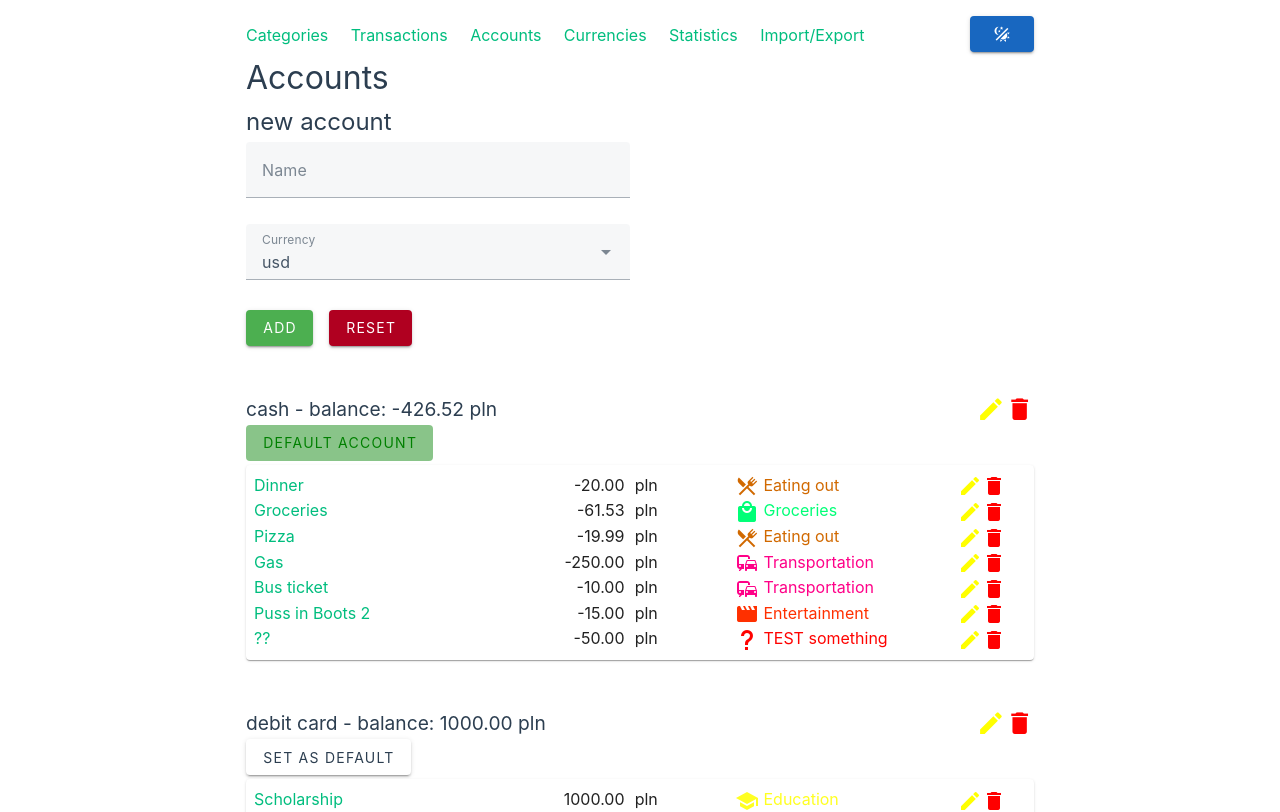
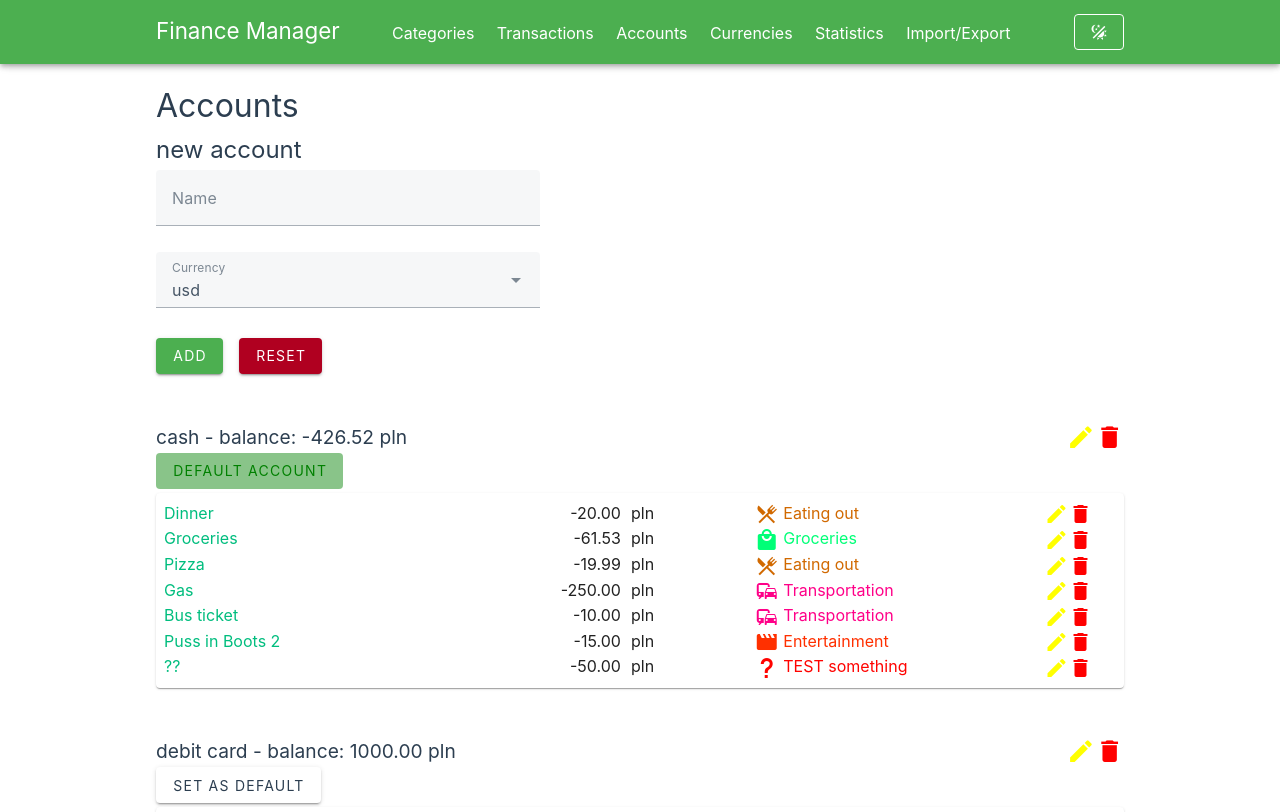
Before and after one commit to FilipTarajko/finance-manager, a Vue app: page /accounts in a window 1280 px wide. Shown: the top 812 px of the page. Built offline with nearby package versions, Linux system fonts and the light colour scheme.

Commit message:
Improve layout

```diff
--- a/src/App.vue
+++ b/src/App.vue
@@ -11,14 +11,32 @@ const drawer: Ref<any> = ref(null);
 </script>
 
 <template>
-  <!-- <v-layout>
-    <header>
-      <v-app-bar app color="primary">
-        <v-toolbar-title>Money Tracker</v-toolbar-title>
-      </v-app-bar>
-    </header>
-  </v-layout> -->
   <v-layout>
+    <v-app-bar app color="green" style="width: 100%;">
+      <div
+        style="margin: auto; padding: 0 1rem; width: 100%; max-width: 1000px; display: flex; justify-content: space-between; align-items: baseline;">
+        <v-btn class="display-if-narrow-screen" variant="outlined" style="min-width: 0px; width: 50px;"
+          @click.stop="drawer = !drawer">
+          <v-icon icon="mdi-menu"></v-icon>
+        </v-btn>
+        <div>
+          <v-toolbar-title style="font-size: 1.4rem;">Finance Manager</v-toolbar-title>
+        </div>
+        <nav class="display-if-not-narrow-screen"
+          style="flex-direction: row; justify-content: space-between; align-items: baseline;">
+          <RouterLink class="routerLink routerLink--left" :to="{ name: 'categories' }">Categories</RouterLink>
+          <RouterLink class="routerLink" :to="{ name: 'transactions' }">Transactions</RouterLink>
+          <RouterLink class="routerLink" :to="{ name: 'accounts' }">Accounts</RouterLink>
+          <RouterLink class="routerLink" :to="{ name: 'currencies' }">Currencies</RouterLink>
+          <RouterLink class="routerLink" :to="{ name: 'statistics' }">Statistics</RouterLink>
+          <RouterLink class="routerLink" :to="{ name: 'importexport' }">Import/Export</RouterLink>
+        </nav>
+        <v-btn variant="outlined" style="min-width: 0px; width: 50px;" @click="themeStore.toggleTheme">
+          <v-icon icon="mdi-theme-light-dark"></v-icon>
+        </v-btn>
+      </div>
+    </v-app-bar>
+
     <v-navigation-drawer id="drawer" v-model="drawer" temporary>
       <v-list density="compact" nav style="display: flex; flex-direction: column;">
         <v-btn style="margin: 0.5rem;" color="primary" @click.stop="drawer = false">
@@ -52,25 +70,8 @@ const drawer: Ref<any> = ref(null);
       </v-list>
     </v-navigation-drawer>
   </v-layout>
-  <div style="display: flex; justify-content: space-between; align-items: baseline;">
-    <v-btn class="display-if-narrow-screen" color="primary" @click.stop="drawer = !drawer">
-      <v-icon icon="mdi-menu"></v-icon>
-    </v-btn>
-    <nav class="display-if-not-narrow-screen"
-      style="flex-direction: row; justify-content: space-between; align-items: baseline;">
-      <RouterLink class="routerLink routerLink--left" :to="{ name: 'categories' }">Categories</RouterLink>
-      <RouterLink class="routerLink" :to="{ name: 'transactions' }">Transactions</RouterLink>
-      <RouterLink class="routerLink" :to="{ name: 'accounts' }">Accounts</RouterLink>
-      <RouterLink class="routerLink" :to="{ name: 'currencies' }">Currencies</RouterLink>
-      <RouterLink class="routerLink" :to="{ name: 'statistics' }">Statistics</RouterLink>
-      <RouterLink class="routerLink" :to="{ name: 'importexport' }">Import/Export</RouterLink>
-    </nav>
-    <v-btn color="primary" @click="themeStore.toggleTheme">
-      <v-icon icon="mdi-theme-light-dark"></v-icon>
-    </v-btn>
-  </div>
 
-  <RouterView />
+  <RouterView style='margin-top: 4rem;' />
   <div class="text-center ma-2">
     <v-snackbar :color=snackbarStore.snackbarColor v-model="snackbarStore.isSnackbarDisplayed">
       <span style="word-break: break-all;">
@@ -96,15 +97,24 @@ const drawer: Ref<any> = ref(null);
   }
 }
 
+nav>.routerLink {
+  color: white;
+  // border: 1px solid white;
+}
+
 #drawer .routerLink {
   margin: 0.3rem;
+}
+
+.routerLink>.v-icon {
+  margin-right: 0.5rem;
 }
 
 .display-if-narrow-screen {
   display: none;
 }
 
-@media (max-width: 700px) {
+@media (max-width: 900px) {
   .display-if-narrow-screen {
     display: block;
   }
@@ -114,7 +124,7 @@ const drawer: Ref<any> = ref(null);
   display: flex;
 }
 
-@media (max-width: 700px) {
+@media (max-width: 900px) {
   .display-if-not-narrow-screen {
     display: none;
   }
--- a/src/assets/main.css
+++ b/src/assets/main.css
@@ -4,7 +4,7 @@
   margin: 0 auto;
   padding: 1rem;
   font-weight: normal;
-  max-width: 820px;
+  max-width: 1000px;
   width: 100%;
 }
 
@@ -15,8 +15,8 @@ a,
   transition: 0.4s;
 }
 
-@media (hover: hover) {
+/* @media (hover: hover) {
   a:hover {
     background-color: hsla(160, 100%, 37%, 0.2);
   }
-}
+} */
--- a/src/views/AccountsView.vue
+++ b/src/views/AccountsView.vue
@@ -21,6 +21,7 @@ function showAccountDialog(account: Account) {
 </script>
 
 <template>
+  <main>
     <h1>Accounts</h1>
     <AccountForm></AccountForm>
     <div
@@ -41,4 +42,5 @@ function showAccountDialog(account: Account) {
       v-model=isTransactionDialogShown
       :transaction="dialogTransaction"
     ></TransactionEditDialog>
+  </main>
 </template>
--- a/src/views/CurrenciesView.vue
+++ b/src/views/CurrenciesView.vue
@@ -28,6 +28,7 @@ const { isTransactionDialogShown, dialogTransaction, showTransactionDialog } = u
 </script>
 
 <template>
+  <main>
     <h1>Currencies</h1>
     <CurrencyForm></CurrencyForm>
     <div
@@ -65,4 +66,5 @@ const { isTransactionDialogShown, dialogTransaction, showTransactionDialog } = u
       <hr class="mt-2 mb-2">
       new api data on workdays, 16:00 CET
     </div>
+  </main>
 </template>
--- a/src/views/ImportExportView.vue
+++ b/src/views/ImportExportView.vue
@@ -7,7 +7,9 @@ const isDataBeingProcessed: Ref<boolean> = ref(false)
 </script>
 
 <template>
-  <h1 class="mb-4">Export or import data</h1>
-  <Export v-model=isDataBeingProcessed></Export>
-  <Import v-model=isDataBeingProcessed></Import>
+  <main>
+    <h1 class="mb-4">Export or import data</h1>
+    <Export v-model=isDataBeingProcessed></Export>
+    <Import v-model=isDataBeingProcessed></Import>
+  </main>
 </template>
--- a/src/views/StatisticsView.vue
+++ b/src/views/StatisticsView.vue
@@ -42,6 +42,7 @@ const displayCurrencyOptions = computed(() => {
 </script>
 
 <template>
+  <main>
     <h1>Statistics</h1>
 
     <h2>filters</h2>
@@ -93,4 +94,5 @@ const displayCurrencyOptions = computed(() => {
       :filter_currency_id="filter_currency_id"
       :display_currency="displayed_currency"
     ></StatisticsCharts>
+  </main>
 </template>
```
Lines whose indentation alone changed are shown as unchanged.
